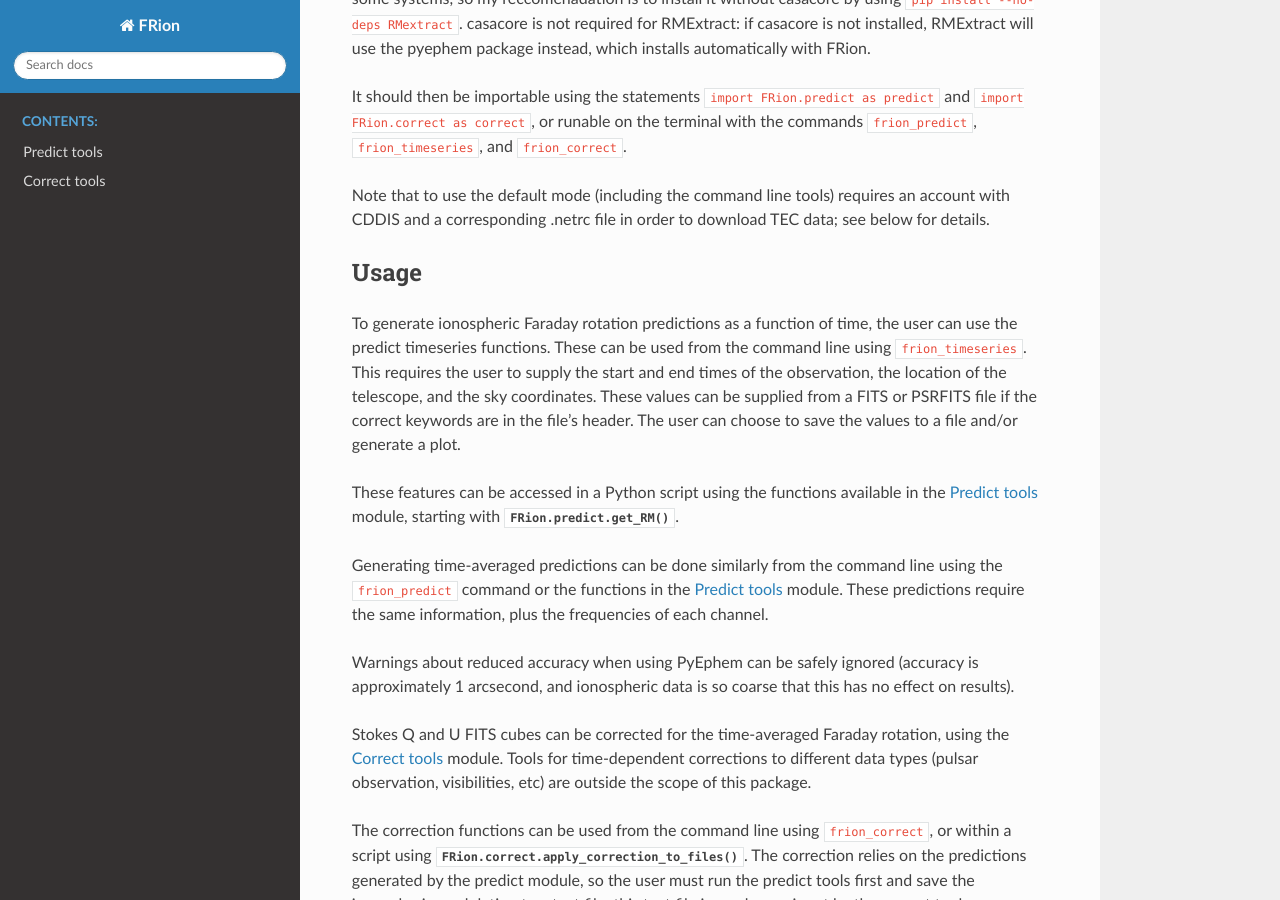
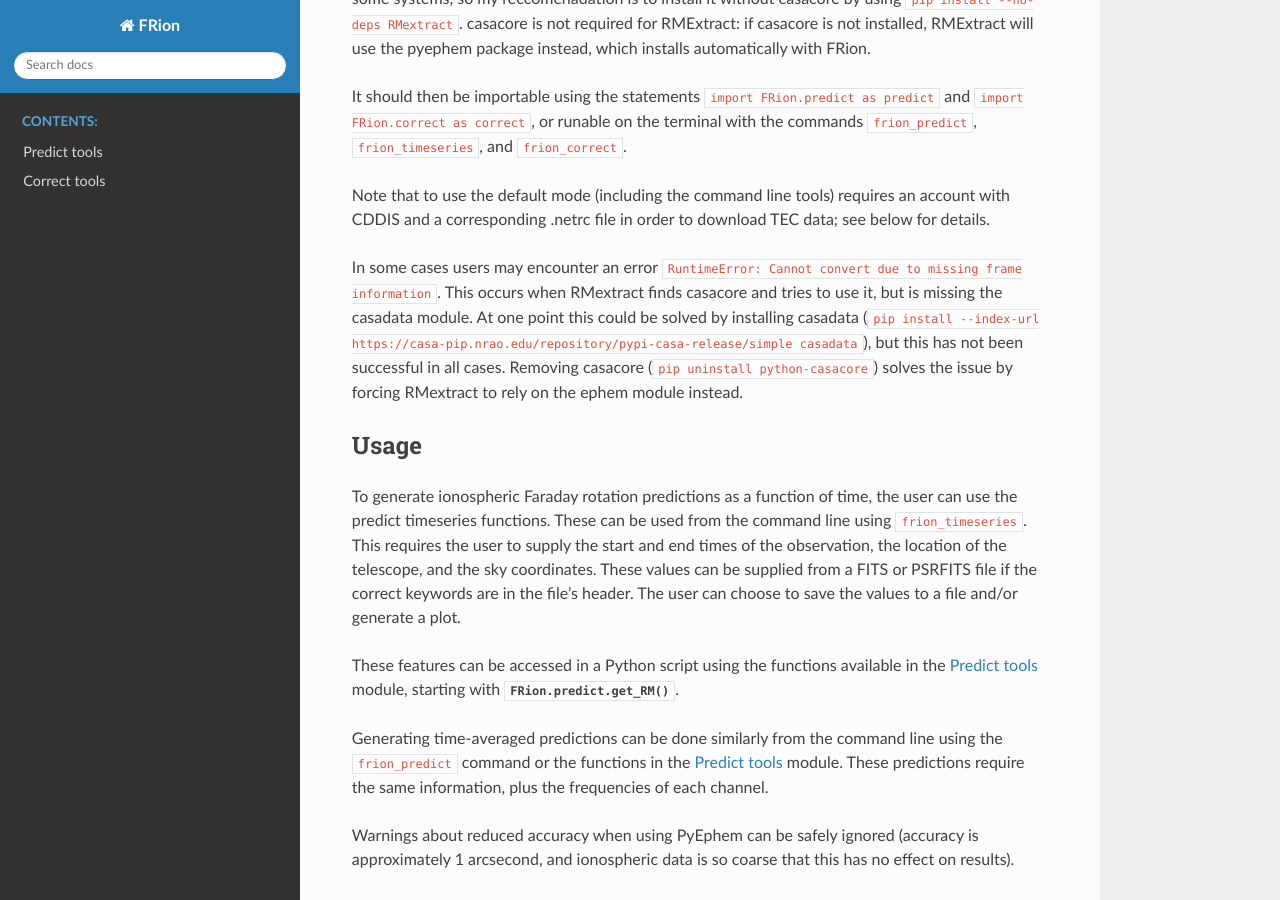
Before and after one commit to CIRADA-Tools/FRion, a Sphinx documentation site: the page built from docs/source/index.rst, in a window 1280 px wide and 900 px high, scrolled down 1328 px. Built offline with Sphinx 7.4.7 and the Read the Docs theme 2.0.0, drawn with Linux system fonts in a browser that asks for light colours.

Commit message:
Updated install instructions.

```diff
--- a/docs/source/index.rst
+++ b/docs/source/index.rst
@@ -85,6 +85,14 @@
 an account with CDDIS and a corresponding .netrc file in order to download TEC
 data; see below for details.
 
+In some cases users may encounter an error
+``RuntimeError: Cannot convert due to missing frame information``.
+This occurs when RMextract finds casacore and tries to use it, but is missing
+the casadata module. At one point this could be solved by installing casadata
+(``pip install --index-url https://casa-pip.nrao.edu/repository/pypi-casa-release/simple casadata``),
+but this has not been successful in all cases. Removing casacore
+(``pip uninstall python-casacore``) solves the issue by forcing RMextract to
+rely on the ephem module instead.
 
 
 Usage
```
